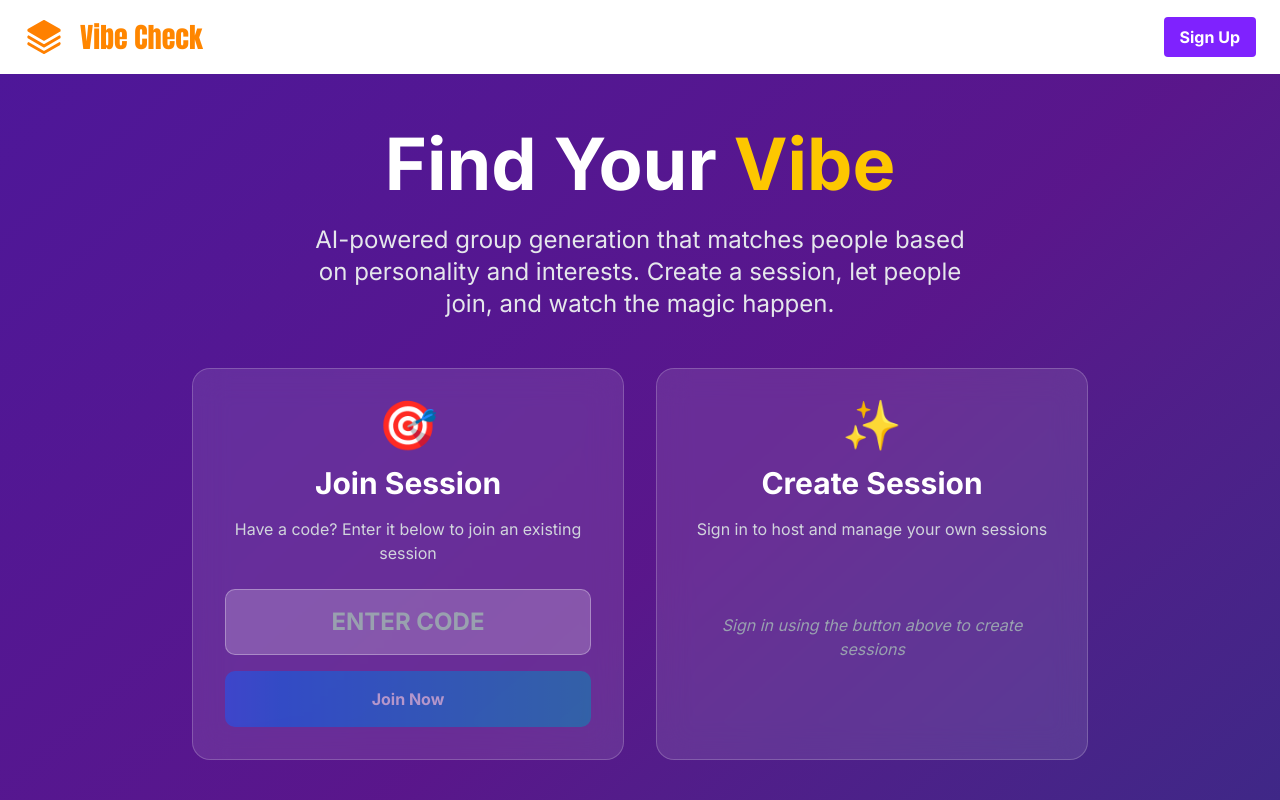
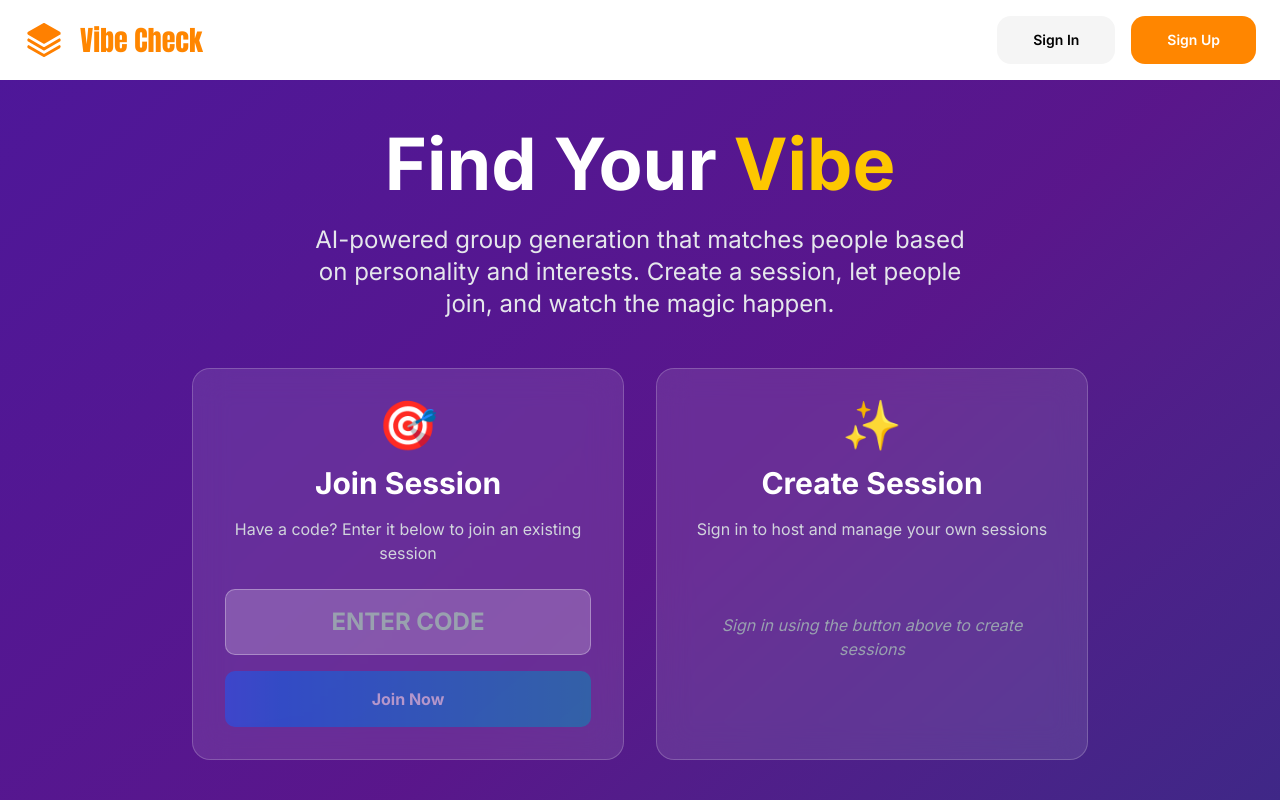
Before and after one commit to Benjam1n-Tang/hopperhacks-vibecheck, a Next.js app: page / in a window 1280 px wide. Shown: the top 800 px of the page. Built offline with nearby package versions, Linux system fonts and the light colour scheme; no server answers.

Commit message:
More nav bar fixes

```diff
--- a/app/sign-in/[[...sign-in]]/page.tsx
+++ b/app/sign-in/[[...sign-in]]/page.tsx
@@ -2,7 +2,7 @@ import { SignIn } from '@clerk/nextjs';
 
 export default function Page() {
   return (
-    <main className="flex items-center justify-center h-screen">
+    <main className="flex items-center justify-center h-screen bg-primary">
       <SignIn />
     </main>
   );
--- a/components/NavBar.tsx
+++ b/components/NavBar.tsx
@@ -57,20 +57,21 @@ const NavBar = () => {
             Vibe Check
           </h4>
         </Link>
-        <div className="flex items-center gap-12">
+        <div className="flex items-center">
           <SignedOut>
+            <div className="flex items-center gap-4">
               <SignInButton>
-              <button className="bg-transparent text-white font-semibold px-4 py-2 rounded hover:bg-gray-800 transition hover:cursor-pointer">
+                <Button variant="ghost" className="font-semibold py-6 px-9 bg-neutral-100 hover:bg-neutral-200 rounded-xl">
                   Sign In
-              </button>
+                </Button>
               </SignInButton>
               <SignUpButton>
-              <button className="bg-violet-600 text-white font-bold px-4 py-2 rounded hover:bg-violet-700 transition hover:cursor-pointer">
-                Sign Up
-              </button>
+                <Button className="font-semibold py-6 px-9 rounded-xl">Sign Up</Button>
               </SignUpButton>
+            </div>
           </SignedOut>
           <SignedIn>
+            <div className="flex items-center gap-12">
               <Button
                 onClick={handleCreateSession}
                 disabled={isCreating}
@@ -112,6 +113,7 @@ const NavBar = () => {
                   </UserButton.MenuItems>
                 </UserButton>
               </div>
+            </div>
           </SignedIn>
         </div>
       </div>
```
Lines whose indentation alone changed are shown as unchanged.
